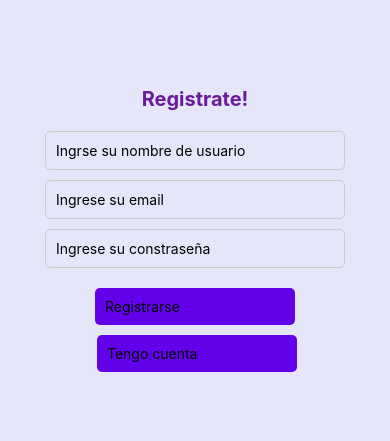
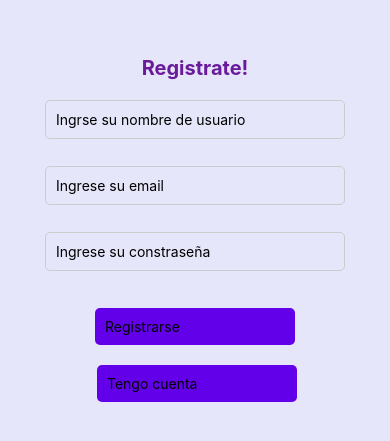
Before and after one commit to vlaplume/prog3-SLW, a React Native app: screen /Register in a window 390 px wide. Shown: the part 193-634 px from the top of the page. Built offline with nearby package versions, Linux system fonts and the light colour scheme; no server answers.

Commit message:
arreglos registro

```diff
--- a/src/screens/Register.js
+++ b/src/screens/Register.js
@@ -10,45 +10,64 @@ export default class Register extends Component {
       email: "",
       password: "",
       username: "",
-      error: "",
+      errorMsg: "",
+      errorEmail: "",
+      errorUsername: "",
+      errorPassword: "",
     }
   }
 
   registrarUsuario(email, password, username) {
-    if (email === "" || password === "" || username === "") {
+    if (email === "") {
       this.setState({
-        error : "Debe completar todos los campos del registro."
+        errorEmail: "Debe completar el email."
       })
-      return
+    } else {
+      this.setState({ errorEmail: "" })
     }
 
-    if (password.length < 6) {
+    if (username === "") {
       this.setState({
-        error: "La contraseña debe tener al menos 6 caracteres."
+        errorUsername: "Debe completar el nombre de usuario."
       })
-      return
+    } else {
+      this.setState({ errorUsername: "" })
     }
 
-    auth.createUserWithEmailAndPassword(email, password) // Cuando se crea el usuario se inicia sesión automáticamente (por defecto)
+    if (password === "") {
+      this.setState({
+        errorPassword: "Debe completar la contraseña."
+      })
+    } else {
+      this.setState({ errorPassword: "" })
+    }
+
+    auth.createUserWithEmailAndPassword(email, password)
       .then(res => {
         db.collection("users").add({ Owner: email, Username: username, })
           .then(() => {
             auth.signOut();
             this.props.navigation.navigate("Login");
           })
-          .catch((error) => {
-            console.log(error)
-            this.setState({
-              error: error.message
-            })
-          })
+
+      }).catch((error) => {
+        this.setState({
+          errorMsg: error.message
+        })
       })
   }
+
+
+
+
+
 
   render() {
     return (
 
       <View style={styles.container}>
+
+
 
         <Text style={styles.heading}> Registrate! </Text>
 
@@ -57,30 +76,36 @@ export default class Register extends Component {
           placeholder='Ingrse su nombre de usuario'
           onChangeText={text => this.setState({ username: text })}
           value={this.state.username} />
-
+        <Text> {this.state.errorUsername}</Text>
 
         <TextInput style={styles.input}
           keyboardType="email-address"
           placeholder="Ingrese su email"
           onChangeText={text => this.setState({ email: text })}
           value={this.state.email} />
+        <Text> {this.state.errorEmail}</Text>
+
 
         <TextInput style={styles.input}
           keyboardType="password"
           placeholder="Ingrese su constraseña"
-          secureTextEntry = {true}
+          secureTextEntry={true}
           onChangeText={text => this.setState({ password: text })}
           value={this.state.password} />
+        <Text> {this.state.errorPassword}</Text>
 
-        <TouchableOpacity  style={styles.button} onPress={() => this.registrarUsuario(this.state.email, this.state.password, this.state.username)}>
-        <Text>Registrarse</Text>
+
+
+
+        <TouchableOpacity style={styles.button} onPress={() => this.registrarUsuario(this.state.email, this.state.password, this.state.username)}>
+          <Text>Registrarse</Text>
         </TouchableOpacity>
 
-        {
-          this.state.error ?
-          <Text style={styles.error}>{this.state.error}</Text> :
-          null
-        }
+        <Text style={styles.error}>{this.state.errorMsg}</Text>
+
+
+
+
 
         <Text> <TouchableOpacity onPress={() => this.props.navigation.navigate("Login")} style={styles.button}>Tengo cuenta</TouchableOpacity>
         </Text>
@@ -103,7 +128,7 @@ const styles = StyleSheet.create({
     fontSize: 20,
     fontWeight: 'bold',
     marginBottom: 20,
-    color:'#6A1B9A',
+    color: '#6A1B9A',
   },
   input: {
     width: '100%',
```
